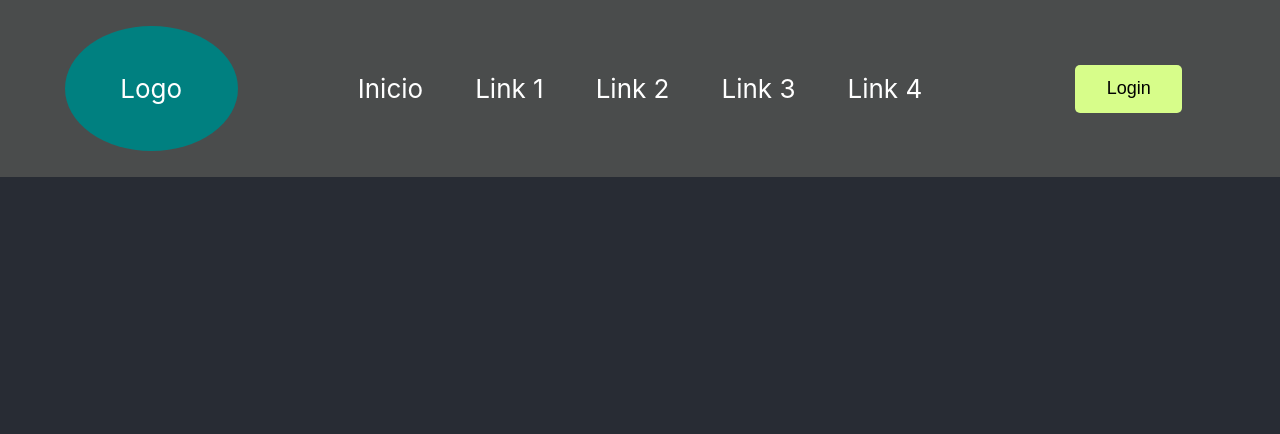
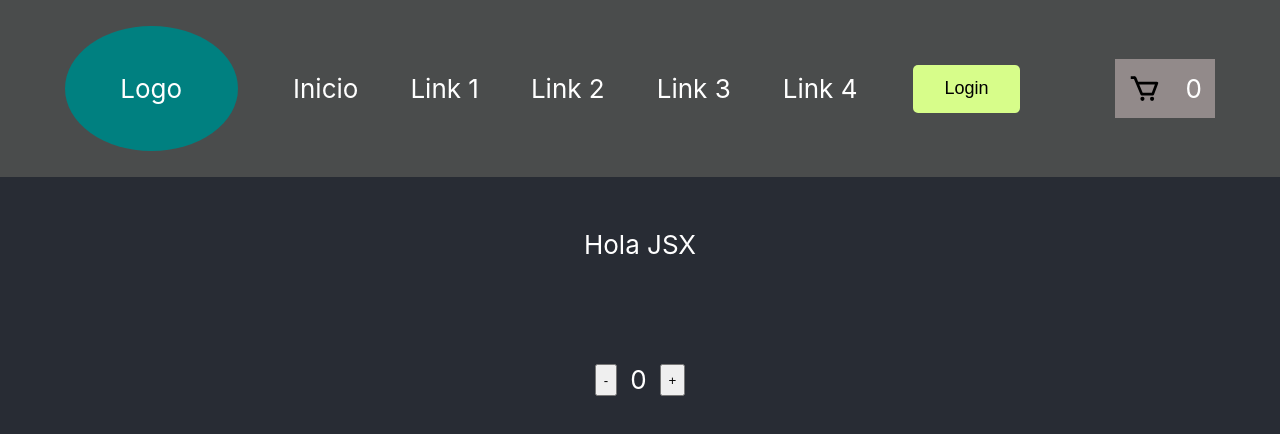
Before and after one commit to Nicosetzes/ReactJsCoder, a React (Create React App) app: page / in a window 1280 px wide. Shown: the top 434 px of the page. Built offline with nearby package versions, Linux system fonts and the light colour scheme.

Commit message:
Adding more components, assignment 04.

```diff
--- a/src/App.css
+++ b/src/App.css
@@ -1,19 +1,4 @@
 .App {
-  text-align: center;
-}
-
-.App-logo {
-  height: 40vmin;
-  pointer-events: none;
-}
-
-@media (prefers-reduced-motion: no-preference) {
-  .App-logo {
-    animation: App-logo-spin infinite 20s linear;
-  }
-}
-
-.App-header {
   background-color: #282c34;
   min-height: 100vh;
   display: flex;
@@ -24,15 +9,12 @@
   color: white;
 }
 
-.App-link {
-  color: #61dafb;
+.App-header {
+  width: 100%;
 }
 
-@keyframes App-logo-spin {
-  from {
-    transform: rotate(0deg);
-  }
-  to {
-    transform: rotate(360deg);
-  }
+main {
+  display: flex;
+  flex-direction: column;
+  justify-content: center;
 }
--- a/src/App.js
+++ b/src/App.js
@@ -1,26 +1,29 @@
-// import logo from './logo.svg';
+import React, { useState } from 'react';
 import './App.css';
-import {NavBar} from './components/NavBar'
+import { Counter } from './components/Counter';
+import './components/Counter.css'
+import { NavBar } from './components/NavBar'
 import './components/NavBar.css'
+import { ItemListContainer } from './components/ItemListContainer'
+import './components/ItemListContainer.css'
 
 function App() {
+
+  const [count, setCount] = useState(0)
+
+  const add = () => { setCount(count + 1) }
+
+  const substract = () => { setCount(count - 1) }
+
   return (
     <div className="App">
       <header className="App-header">
-        <NavBar/>
-        {/* <img src={logo} className="App-logo" alt="logo" />
-        <p>
-          Edit <code>src/App.js</code> and save to reload.
-        </p>
-        <a
-          className="App-link"
-          href="https://reactjs.org"
-          target="_blank"
-          rel="noopener noreferrer"
-        >
-          Learn React
-        </a> */}
+        <NavBar />
       </header>
+      <main>
+        <ItemListContainer greeting="JSX" />
+        <Counter value={count} onAdd={add} onSubstract={substract} />
+      </main>
     </div>
   );
 }
--- /dev/null
+++ b/src/components/CartWidget.css
@@ -0,0 +1,21 @@
+* {
+    box-sizing: border-box;
+    margin: 0;
+    padding: 0;
+}
+
+.cartContainer {
+    align-items: center;
+    background-color: #928a8a;
+    display: flex;
+    flex-direction: row;
+    justify-content: space-between;
+    padding: .5em;
+    width: 100px;
+}
+
+.cartContainer .cart {
+    display: block;
+    height: 1.25em;
+    width: 1.25em;
+}
--- /dev/null
+++ b/src/components/CartWidget.js
@@ -0,0 +1,10 @@
+import logo from "../media/cart.svg";
+
+export const CartWidget = () => {
+    return (
+        <div className="cartContainer">
+            <img className="cart" src={logo} />
+            <span>0</span>
+        </div>
+    )
+}
--- /dev/null
+++ b/src/components/Counter.css
@@ -0,0 +1,21 @@
+* {
+    box-sizing: border-box;
+    margin: 0;
+    padding: 0;
+}
+
+.counter {
+    border: 0;
+    border-radius: 5px;
+    display: flex;
+    flex-direction: row;
+    justify-content: center;
+    margin: 2em auto;
+    width: 50%;
+}
+
+.counter button {
+    margin: 0 1em;
+    padding: 0.5em;
+    width: 2em;
+}
--- /dev/null
+++ b/src/components/Counter.js
@@ -0,0 +1,9 @@
+export const Counter = ({value , onAdd , onSubstract}) => {
+    return (
+        <div className="counter">
+            <button onClick={onSubstract}>-</button>
+            <span>{value}</span>
+            <button onClick={onAdd}>+</button>
+        </div>
+    )
+}
--- /dev/null
+++ b/src/components/ItemListContainer.css
@@ -0,0 +1,3 @@
+.itemListContainer {
+    margin: 2em auto;
+}
--- /dev/null
+++ b/src/components/ItemListContainer.js
@@ -0,0 +1,5 @@
+export const ItemListContainer = ({greeting}) => {
+    return (
+        <p className="itemListContainer">Hola {greeting}</p>
+    )
+}
--- a/src/components/NavBar.js
+++ b/src/components/NavBar.js
@@ -1,3 +1,6 @@
+import { CartWidget } from './CartWidget'
+import './CartWidget.css'
+
 export const NavBar = () => {
     return (
         <nav>
@@ -22,6 +25,7 @@ export const NavBar = () => {
             <div className="login">
                 <button>Login</button>
             </div>
+            <CartWidget />
         </nav>
     );
 }
```
Also changed, not shown: src/media/cart.svg (added).
